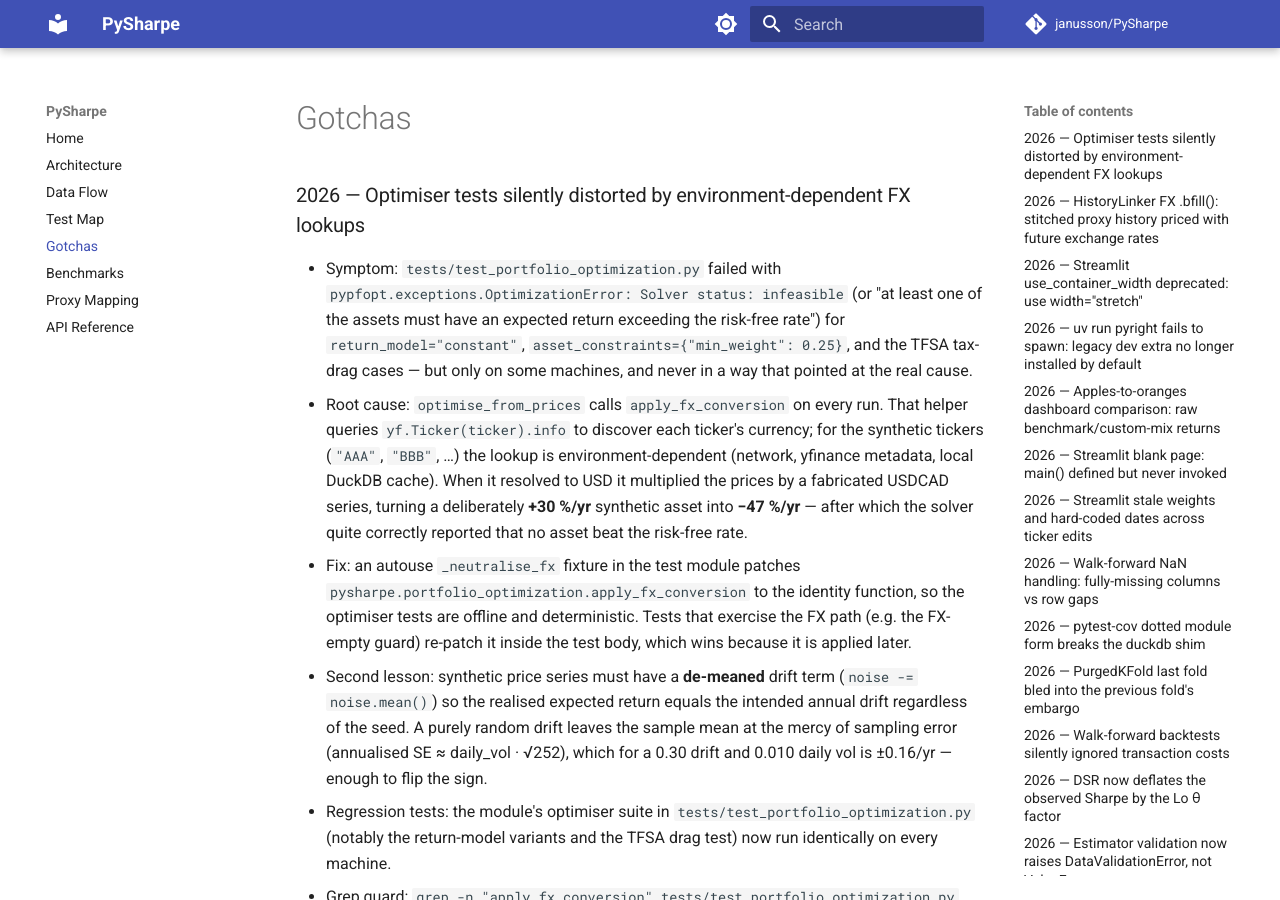
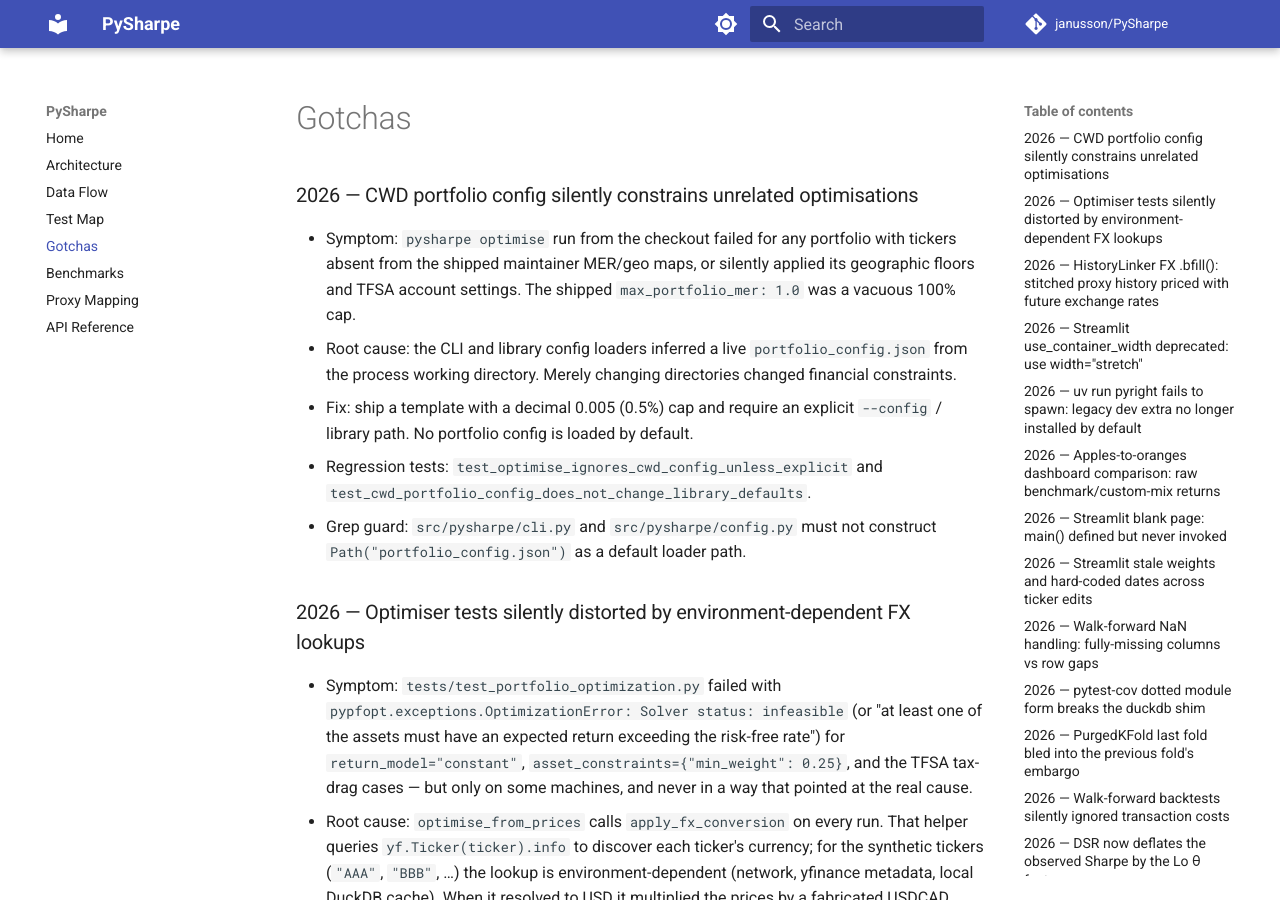
Before and after one commit to janusson/PySharpe, an MkDocs documentation site: the page built from docs/GOTCHAS.md, in a window 1280 px wide and 900 px high. Built offline with MkDocs 1.6.1 and Material for MkDocs 9.7.7, drawn with Linux system fonts in a browser that asks for light colours; comment, search, counter and statistics services are not loaded.

Commit message:
fix: make portfolio config opt-in for optimisation (#68)
* fix: make portfolio config opt-in for optimisation

* docs: state the no-auto-load rule in CLAUDE.md

CLAUDE.md:62 and :167 still described a portfolio_config.json auto-loaded from
the working directory, which this branch removes. Records the opt-in rule, the
explicit library entry points, and the example template instead — the last
criterion of #22 that the unattended session could not edit.

```diff
--- a/docs/GOTCHAS.md
+++ b/docs/GOTCHAS.md
@@ -1,4 +1,20 @@
 # Gotchas
+
+### 2026 — CWD portfolio config silently constrains unrelated optimisations
+
+- Symptom: `pysharpe optimise` run from the checkout failed for any portfolio
+  with tickers absent from the shipped maintainer MER/geo maps, or silently
+  applied its geographic floors and TFSA account settings. The shipped
+  `max_portfolio_mer: 1.0` was a vacuous 100% cap.
+- Root cause: the CLI and library config loaders inferred a live
+  `portfolio_config.json` from the process working directory. Merely changing
+  directories changed financial constraints.
+- Fix: ship a template with a decimal 0.005 (0.5%) cap and require an
+  explicit `--config` / library path. No portfolio config is loaded by default.
+- Regression tests: `test_optimise_ignores_cwd_config_unless_explicit` and
+  `test_cwd_portfolio_config_does_not_change_library_defaults`.
+- Grep guard: `src/pysharpe/cli.py` and `src/pysharpe/config.py` must not
+  construct `Path("portfolio_config.json")` as a default loader path.
 
 ### 2026 — Optimiser tests silently distorted by environment-dependent FX lookups
 
--- a/portfolio_config.json
+++ b/portfolio_config.example.json
@@ -34,7 +34,7 @@
     "ZMMK.TO": "CA"
   },
   "constraints": {
-    "max_portfolio_mer": 1.0,
+    "max_portfolio_mer": 0.005,
     "geo_upper_bounds": {
       "US": 1.0,
       "CA": 1.0,
```
Also changed, not shown: CHANGELOG.md (+6 -0 lines), CLAUDE.md (+6 -3 lines), README.md (+13 -3 lines), 6 other files.
